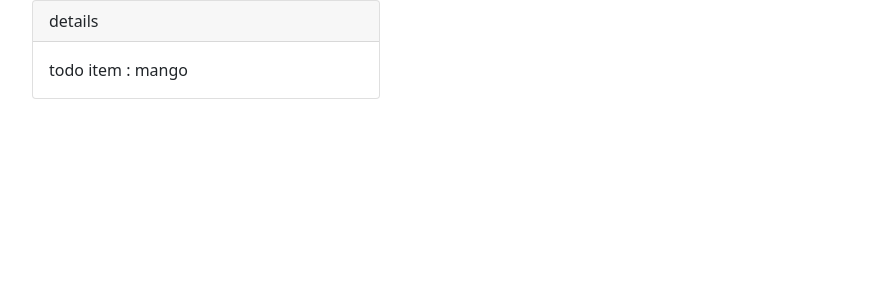
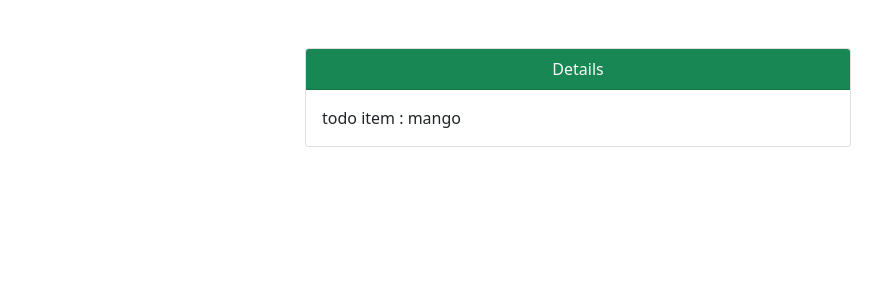
Before and after one commit to sherrywilly/django-class-based-view-todo, a Django app: page /2 in a window 1280 px wide. Shown: the top 300 px of the page, without its empty margins (62-944 px from the left). Run offline with Django 3.2, Linux system fonts and the light colour scheme; data comes from the database, SQL or seed files in the repository.

Commit message:
initaial commit

```diff
--- a/core/views.py
+++ b/core/views.py
@@ -12,16 +12,16 @@ from django.urls import reverse_lazy
 # The master class-based base view. All other class-based views inherit from this base class.
 
 
-class TodoViews(View):
-    model = Todo
-    def get(self,request,*args,**kwargs):
-        pass
-    def post(self,request,*args,**kwargs):
-        pass
-    def put(self,request,*args,**kwargs):
-        pass
-    def delete(self,request,*args,**kwargs):
-        pass
+# class TodoViews(View):
+#     model = Todo
+#     def get(self,request,*args,**kwargs):
+#         pass
+#     def post(self,request,*args,**kwargs):
+#         pass
+#     def put(self,request,*args,**kwargs):
+#         pass
+#     def delete(self,request,*args,**kwargs):
+#         pass
 
 
 # defined the list view
--- a/templates/details.html
+++ b/templates/details.html
@@ -7,11 +7,11 @@
     <title>Document</title>
 </head>
 <body>
-    <div class="container">
-        <div class="row mx-auto">
-            <div class="col-md-4">
+    <div class="container mt-5" >
+        <div class="row">
+            <div class="col-md-6 mx-auto" >
                 <div class="card">
-                    <div class="card-header bg-succes">details</div>
+                    <div class="card-header bg-success text-center text-light text-capitalize font-weight-bold">details</div>
                     <div class="card-body">
                         <span>todo item </span>: {{todo.item}}
                     </div>
```
